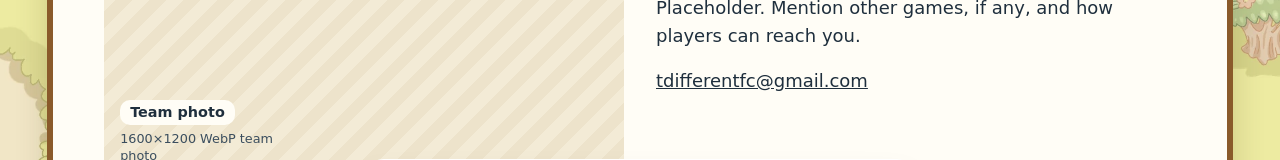
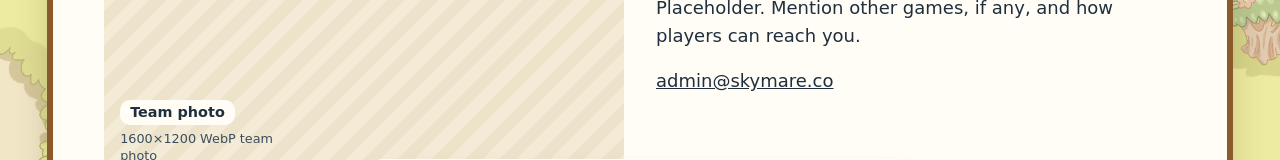
Before and after one commit to SkymareDev/littlechef, a Next.js app: page /about in a window 1280 px wide. Shown: the part 483-643 px from the top of the page. Built offline with nearby package versions, Linux system fonts and the light colour scheme; no server answers.

Commit message:
Contact and support email: admin@skymare.co

```diff
--- a/src/app/terms/page.tsx
+++ b/src/app/terms/page.tsx
@@ -19,7 +19,6 @@ const COMPANY = {
  */
 export default function Page() {
   const mail = <a href={`mailto:${COMPANY.email}`}>{COMPANY.email}</a>;
-  const support = <a href={`mailto:${site.supportEmail}`}>{site.supportEmail}</a>;
   const privacy = <Link href="/privacy/">Privacy Policy</Link>;
   return (
     <div className="wrap article" style={{ paddingBottom: 96 }}>
@@ -213,7 +212,6 @@ export default function Page() {
         <li><strong>Address:</strong> {COMPANY.address}</li>
         <li><strong>Email:</strong> {mail}</li>
       </ul>
-      <p>For help with the Game, such as bugs or purchases, email {support}.</p>
     </div>
   );
 }
--- a/src/content/site.ts
+++ b/src/content/site.ts
@@ -19,9 +19,9 @@ export const site = {
   /** 'coming-soon' shows pre-register / notify; 'live' shows Get it on / Download. */
   releaseState: 'live' as 'coming-soon' | 'live',
   releaseLabel: 'Out now on Google Play and the App Store',
-  contactEmail: 'tdifferentfc@gmail.com',
+  contactEmail: 'admin@skymare.co',
   pressEmail: 'press@example.com',             // TBD
-  supportEmail: 'tdifferentfc@gmail.com',
+  supportEmail: 'admin@skymare.co',
   locale: 'en_US',
 };
 
```
